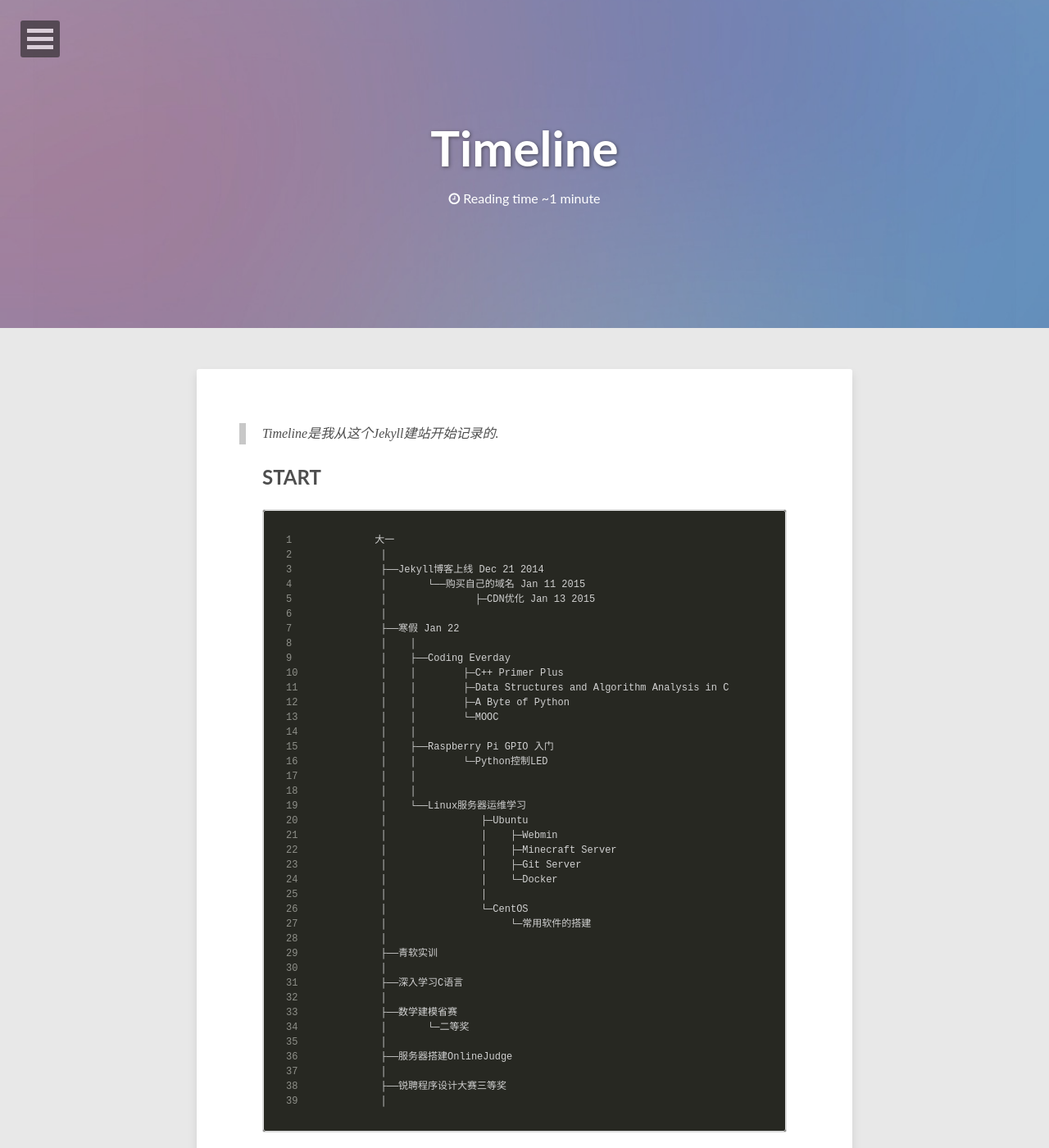
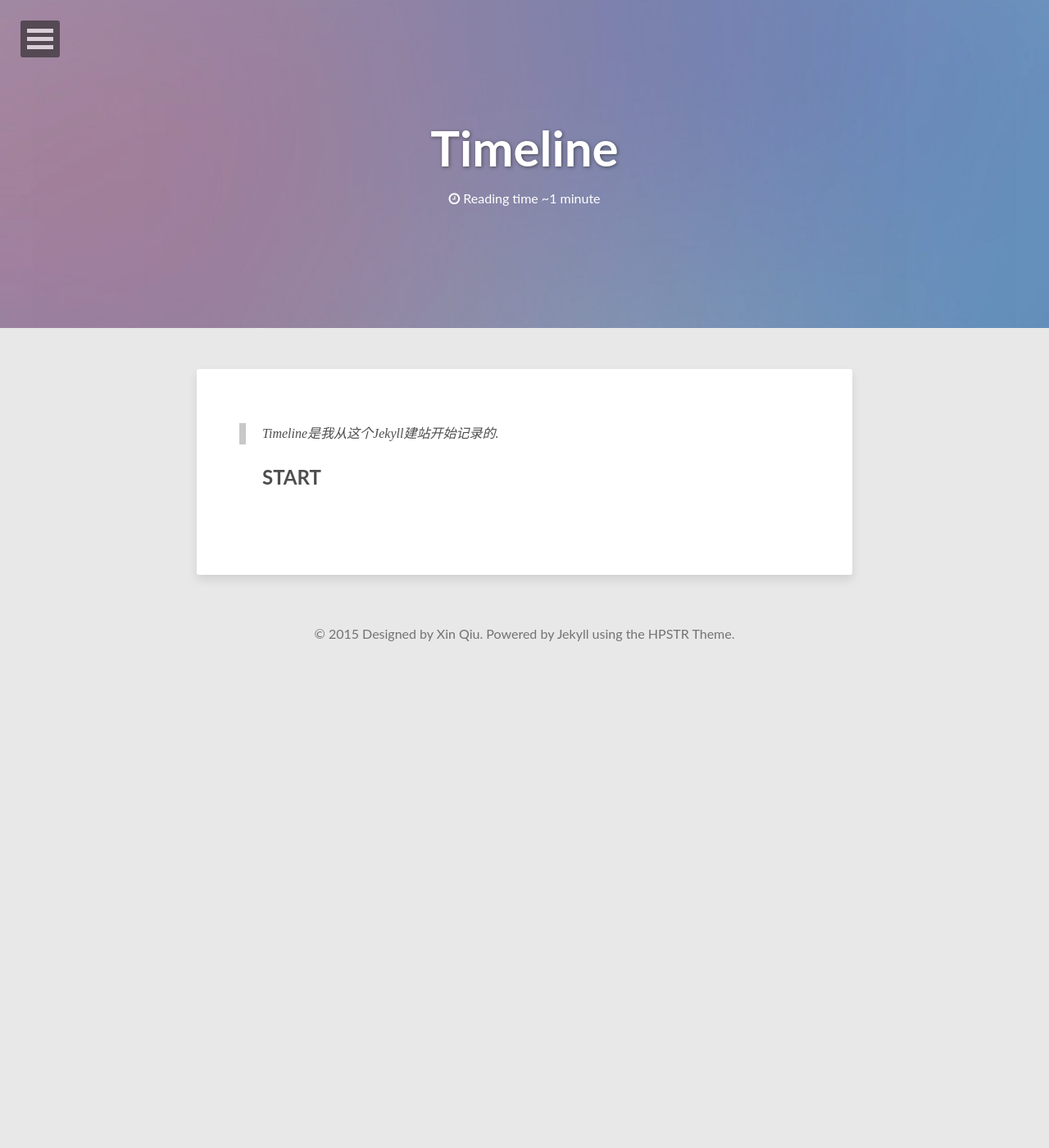
Before and after one commit to KVOSP/KVOSP.github.io, a Jekyll site: the page built from timeline/index.md, in a window 1280 px wide and 1400 px high. Shown: the whole window at 82% size. Built offline with Jekyll 4.4.1, drawn with Linux system fonts in a browser that asks for light colours; nearby versions of some CDN libraries; some web fonts are replaced.

Commit message:
Update index.md

```diff
--- a/timeline/index.md
+++ b/timeline/index.md
@@ -11,45 +11,3 @@ comments: false
 >Timeline是我从这个Jekyll建站开始记录的.
 
 ##START
-
-~~~ html
-       大一
-	│
-	├──Jekyll博客上线 Dec 21 2014
-	│       └──购买自己的域名 Jan 11 2015
-	│               ├─CDN优化 Jan 13 2015
-	│
-	├──寒假 Jan 22
-	│    │
-	│    ├──Coding Everday
-	│    │        ├─C++ Primer Plus
-	│    │        ├─Data Structures and Algorithm Analysis in C
-	│    │        ├─A Byte of Python
-	│    │        └─MOOC
-	│    │
-	│    ├──Raspberry Pi GPIO 入门
-	│    │        └─Python控制LED
-	│    │
-	│    │
-	│    └──Linux服务器运维学习
-	│                ├─Ubuntu
-	│                │    ├─Webmin
-	│                │    ├─Minecraft Server
-	│                │    ├─Git Server
-	│                │    └─Docker
-	│                │
-	│                └─CentOS
-	│                     └─常用软件的搭建
-	│
-	├──青软实训
-	│
-	├──深入学习C语言
-	│
-	├──数学建模省赛
-	│	└─二等奖
-	│
-	├──服务器搭建OnlineJudge
-	│
-	├──锐聘程序设计大赛三等奖
-	│
-~~~
```
